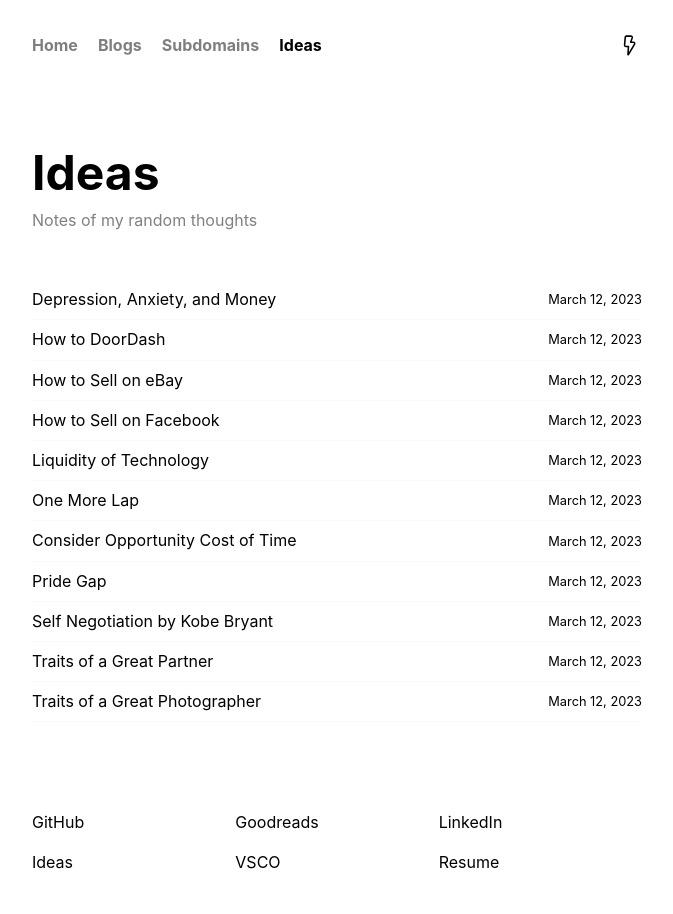
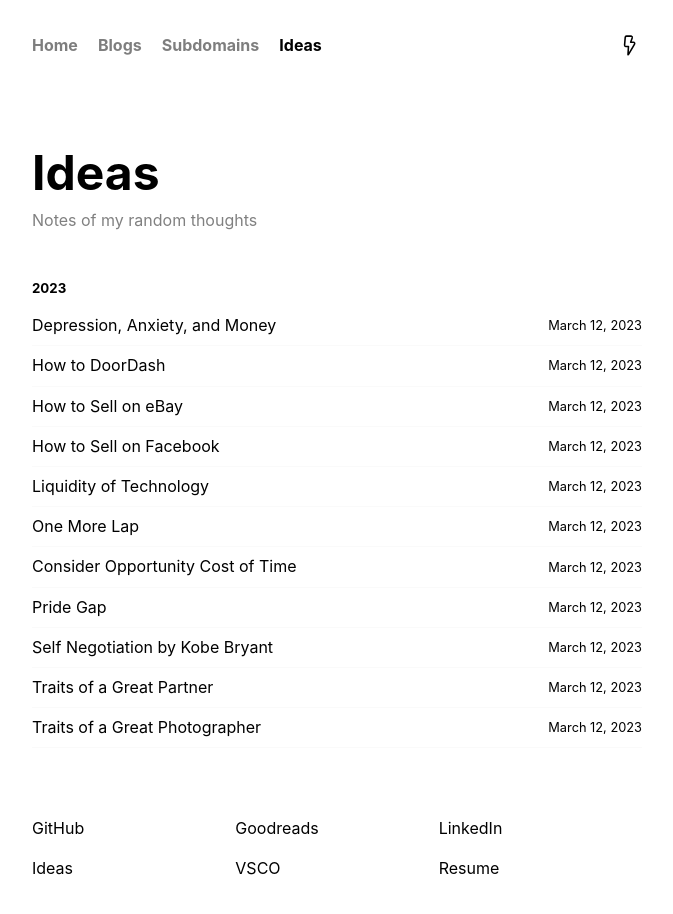
Before and after one commit to namitoyokota/portfolio, a Next.js app: page /ideas in a window 1280 px wide. Shown: the top 914 px of the page, without its empty margins (303-976 px from the left). Built offline with nearby package versions, Linux system fonts and the light colour scheme.

Commit message:
added year to blog list

```diff
--- a/pages/blogs.tsx
+++ b/pages/blogs.tsx
@@ -27,6 +27,7 @@ export const Blogs = ({ posts }: BlogsProps): JSX.Element => {
                 <p className={styles.description}>My coding knowledge :)</p>
             </div>
 
+            <h5>2023</h5>
             {posts.map((post: Post) => (
                 <Link key={post._id} href={`https://blog.namito.wiki/${post.slug}`}>
                     <a className={styles.blog} target="_blank" rel="noopener noreferrer">
--- a/pages/ideas.tsx
+++ b/pages/ideas.tsx
@@ -22,8 +22,8 @@ export const Ideas = ({ posts }: IdeasProps): JSX.Element => {
                 <p className={styles.description}>Notes of my random thoughts</p>
             </div>
 
-            <div className={styles.blogspane}>
-                {posts.map((blog, index) => (
+            <h5>2023</h5>
+            {posts.map((blog) => (
                 <Link as={`/posts/${blog.slug}`} href={`/posts/[slug]`} key={blog.slug}>
                     <div className={styles.blog}>
                         <p className={styles.blogtitle}>{blog.title}</p>
@@ -31,7 +31,6 @@ export const Ideas = ({ posts }: IdeasProps): JSX.Element => {
                     </div>
                 </Link>
             ))}
-            </div>
         </Layout>
     );
 };
--- a/styles/Home.module.css
+++ b/styles/Home.module.css
@@ -205,12 +205,6 @@
     white-space: nowrap;
 }
 
-.blogspane {
-    display: flex;
-    flex-direction: column;
-    margin: 25px 0 50px;
-}
-
 .blog {
     display: grid;
     grid-template-columns: auto min-content;
```
Lines whose indentation alone changed are shown as unchanged.
